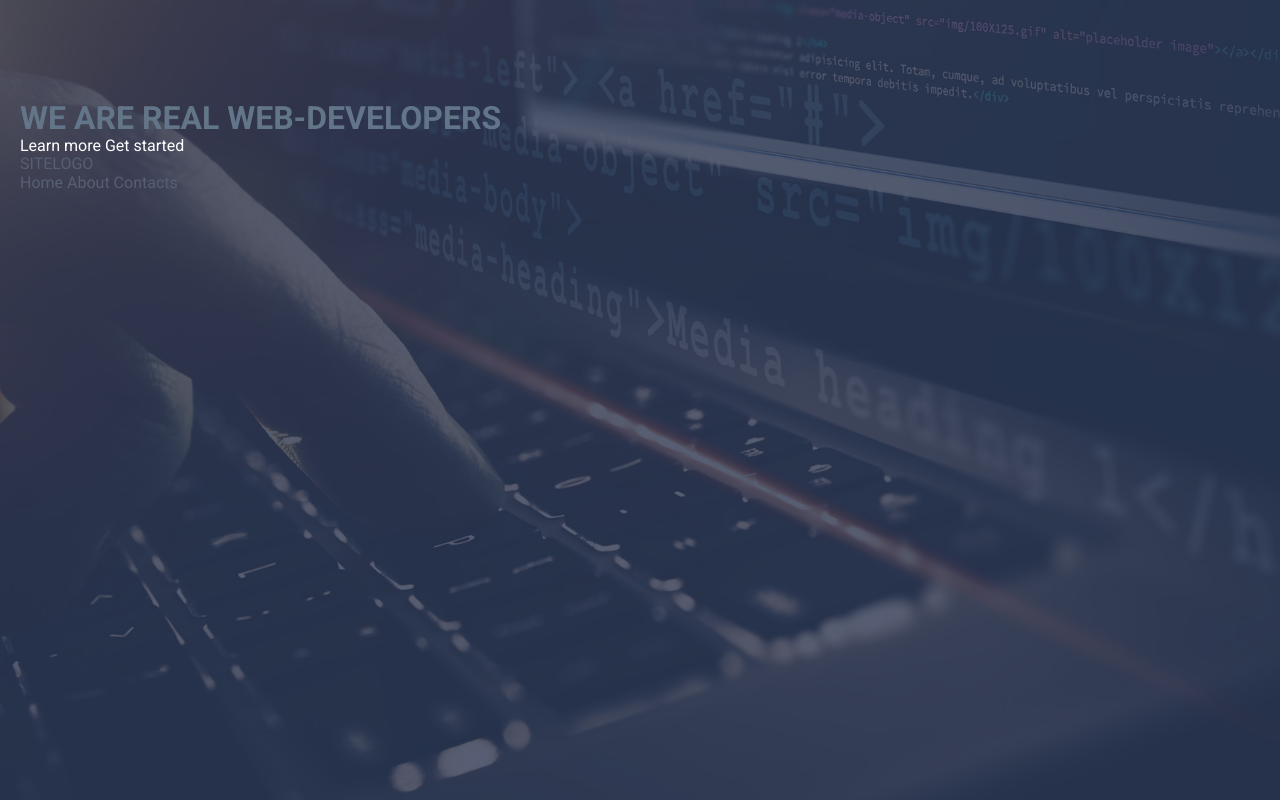
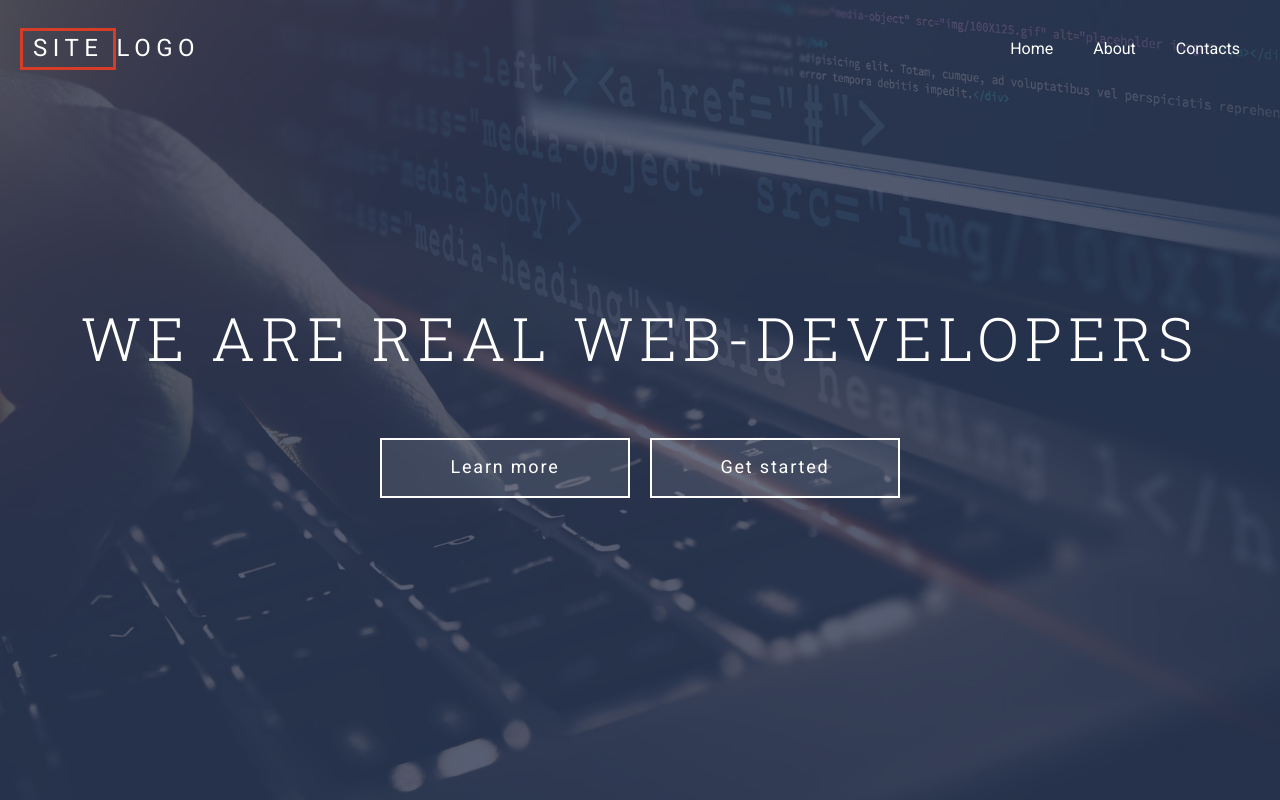
Before and after one commit to catfines/course-project, a plain HTML site: page index.html in a window 1280 px wide. Drawn offline with Linux system fonts and the light colour scheme.

Commit message:
черновое оформление блока хедер

```diff
--- a/assets/scss/common/_classes.scss
+++ b/assets/scss/common/_classes.scss
@@ -0,0 +1,16 @@
+@use "../presets" as *;
+@use "../mixins" as *;
+
+.btn {
+    min-width: 250px;
+    height: 60px;
+    border: 2px solid $color-light;
+    padding: 0.5em 1em;
+    display: flex;
+    align-items: center;
+    justify-content: center;
+    background-color: rgba($color-light, 0.1);
+
+    font-size: 1.125rem;
+    letter-spacing: 0.1em;
+}
--- a/assets/scss/common/_typography.scss
+++ b/assets/scss/common/_typography.scss
@@ -17,3 +17,10 @@ a {
     color: $color-light;
     text-decoration: none;
 }
+
+h1 {
+    font-size: 3.75rem;
+    letter-spacing: 0.1em;
+    font-weight: 300;
+    font-family: $font-header;
+}
--- a/assets/scss/components/header/_header-content.scss
+++ b/assets/scss/components/header/_header-content.scss
@@ -4,10 +4,24 @@
 .header-content {
     position: relative;
     z-index: 1;
+
     &__container {
         @extend %container;
     }
+
     &__title {
-        margin: 0;
+        margin: 0 0 66px 0;
+        text-align: center;
+    }
+
+    &__actions {
+        display: flex;
+        justify-content: center;
+        gap: $gap;
+
+        font-size: 18px;
+        letter-spacing: 2px;
+        font-weight: 400;
+        font-family: "Roboto";
     }
 }
--- a/assets/scss/components/header/_header-logo.scss
+++ b/assets/scss/components/header/_header-logo.scss
@@ -0,0 +1,25 @@
+@use "../../presets" as *;
+@use "../../mixins" as *;
+
+.header-logo {
+    display: flex;
+    align-items: center;
+
+    font-size: 1.5rem;
+    line-height: 0.23em;
+    letter-spacing: 0.23em;
+    font-weight: 400;
+    font-family: "Roboto";
+
+    &__link {}
+
+    &__accent {
+        border: 3px solid $color-highlight;
+        padding: 15px 10px;
+        margin: 0;
+        display: inline-block;
+
+
+
+    }
+}
--- a/assets/scss/components/header/_header-menu.scss
+++ b/assets/scss/components/header/_header-menu.scss
@@ -2,7 +2,17 @@
 @use "../../mixins" as *;
 
 .header-menu {
+    position: absolute;
+    z-index: 1;
+    top: 0;
+    left: 0;
+    right: 0;
+
     &__container {
         @extend %container;
+        display: grid;
+        gap: $gap;
+        grid-template-columns: auto 1fr;
+
     }
 }
--- a/assets/scss/components/header/_header-navbar.scss
+++ b/assets/scss/components/header/_header-navbar.scss
@@ -0,0 +1,30 @@
+@use "../../presets" as *;
+@use "../../mixins" as *;
+
+.header-navbar {
+    &__btn {
+        display: none;
+    }
+
+    &__list {
+        display: flex;
+        justify-content: flex-end;
+        // gap: $gap;
+        @include unlist;
+    }
+
+    &__item {
+        padding: $gap $gap-sm;
+    }
+
+    &__link {
+        padding: $gap $gap-sm;
+        display: block;
+        transition: color 0.5s;
+        &:hover,
+        &:focus {
+            color: $color-accent;
+        }
+    }
+
+}
--- a/assets/scss/components/header/_header.scss
+++ b/assets/scss/components/header/_header.scss
@@ -10,4 +10,9 @@
     background-position: 50% 50%;
     background-size: cover;
     position: relative;
+
+    display: grid;
+    align-content: center;
+
+    color: $color-light;
 }
--- a/assets/scss/mixins/_mixins.scss
+++ b/assets/scss/mixins/_mixins.scss
@@ -50,7 +50,7 @@
   margin: $m;
   padding: $p;
 
-  list-style: none;
+  // list-style: none;
 }
 
 @mixin abs-position ($top: 0, $right: 0, $bottom: 0, $left: 0) {
--- a/index.html
+++ b/index.html
@@ -26,11 +26,13 @@
     <div class="header-content">
 
       <div class="header-content__container">
+
         <h1 class="header-content__title">WE ARE REAL WEB-DEVELOPERS</h1>
         <div class="header-content__actions">
           <a class="btn btn--light" href="#">Learn more</a>
           <a class="btn btn--light" href="#">Get started</a>
         </div>
+
       </div>
 
     </div>
@@ -51,9 +53,9 @@
           </div>
 
           <div class="header-navbar__list">
-            <a class="header-navbar__link" href="#">Home</a>
-            <a class="header-navbar__link" href="#">About</a>
-            <a class="header-navbar__link" href="#">Contacts</a>
+            <div class="header-navbar__item"><a class="header-navbar__link" href="#">Home</a></div>
+            <div class="header-navbar__item"><a class="header-navbar__link" href="#">About</a></div>
+            <div class="header-navbar__item"><a class="header-navbar__link" href="#">Contacts</a></div>
           </div>
 
         </nav>
```
Also changed, not shown: assets/css/style.css.
